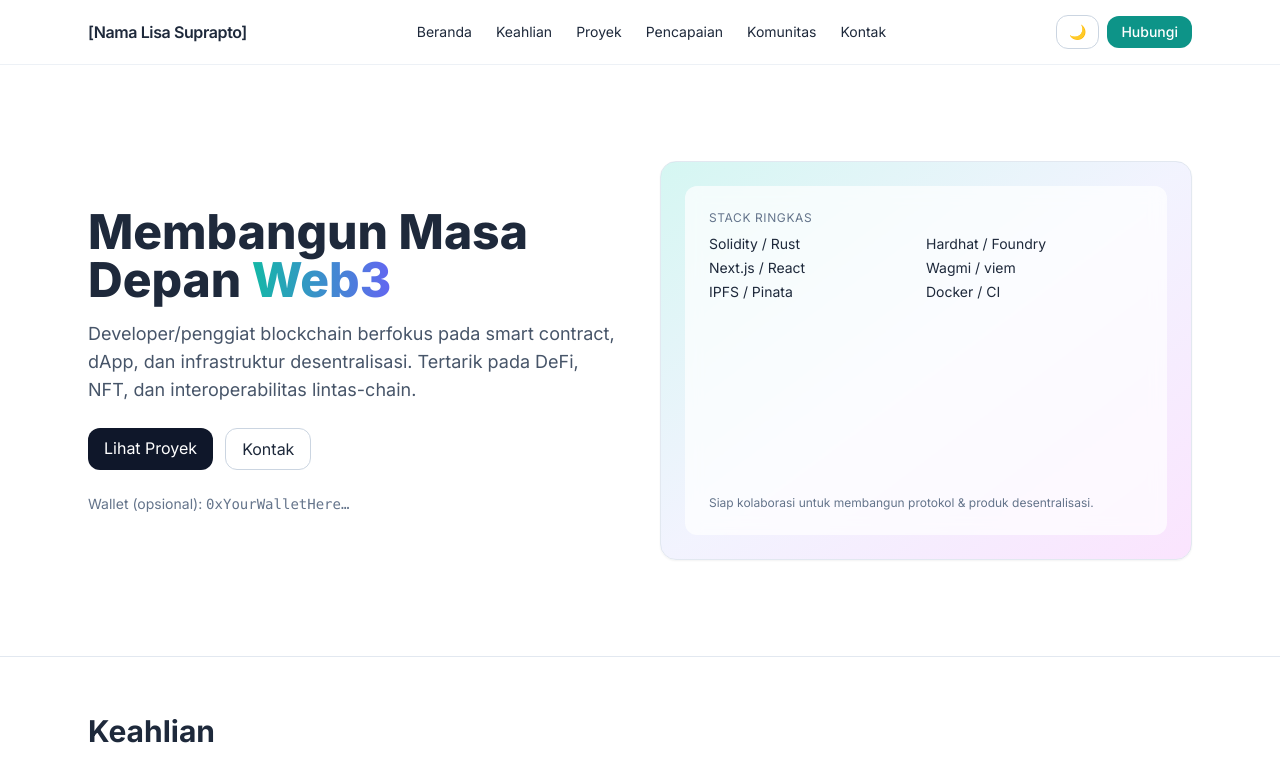
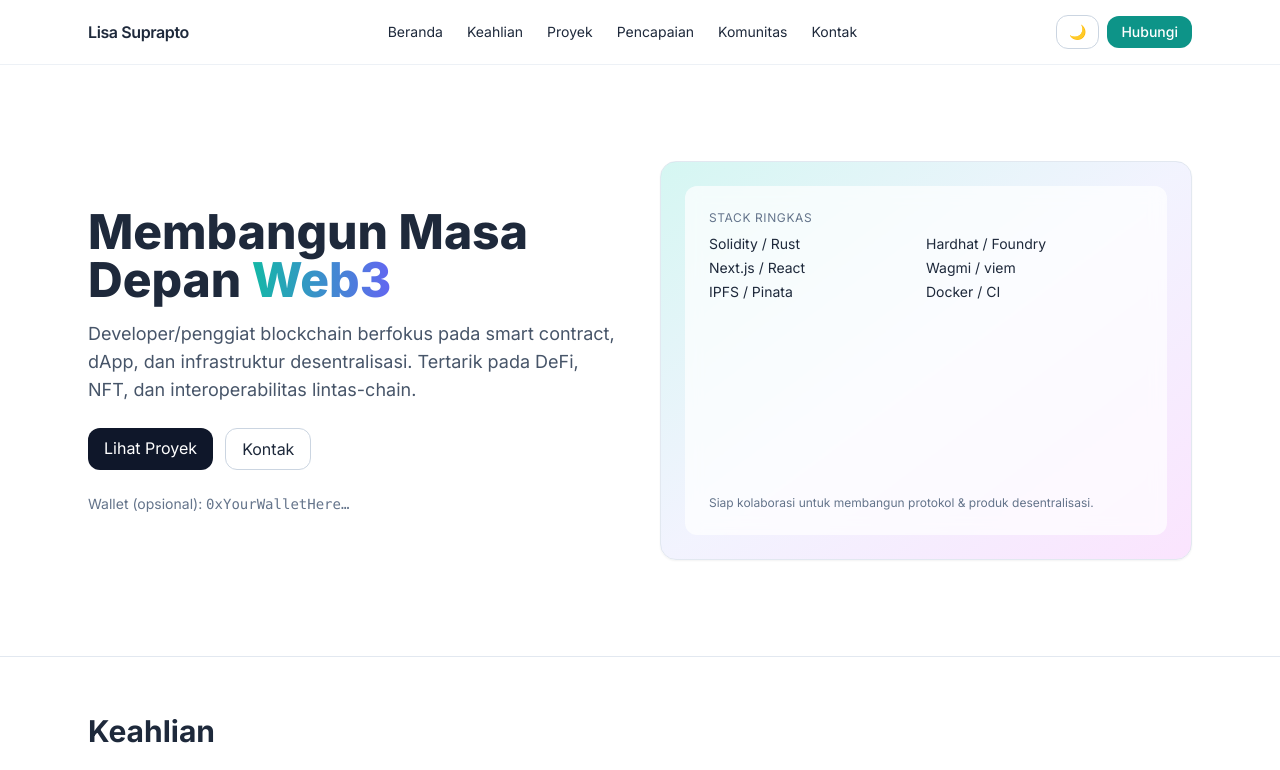
Before and after one commit to hallosayael/EL-Portfolio, a plain HTML site: page index.html in a window 1280 px wide. Shown: the top 770 px of the page. Drawn offline with nearby package versions, Linux system fonts and the light colour scheme.

Commit message:
Update index.html

```diff
--- a/index.html
+++ b/index.html
@@ -30,7 +30,7 @@
   <!-- Header / Navbar -->
   <header class="sticky top-0 z-40 backdrop-blur bg-white/70 dark:bg-slate-950/70 border-b border-slate-200/60 dark:border-slate-800/60">
     <div class="max-w-6xl mx-auto px-4 sm:px-6 flex items-center justify-between h-16">
-      <a href="#home" class="font-semibold tracking-tight">[Nama&nbsp;Lisa Suprapto]</a>
+      <a href="#home" class="font-semibold tracking-tight">Lisa Suprapto</a>
       <nav class="hidden md:flex gap-6 text-sm">
         <a href="#home" class="hover:text-teal-600">Beranda</a>
         <a href="#skills" class="hover:text-teal-600">Keahlian</a>
```
